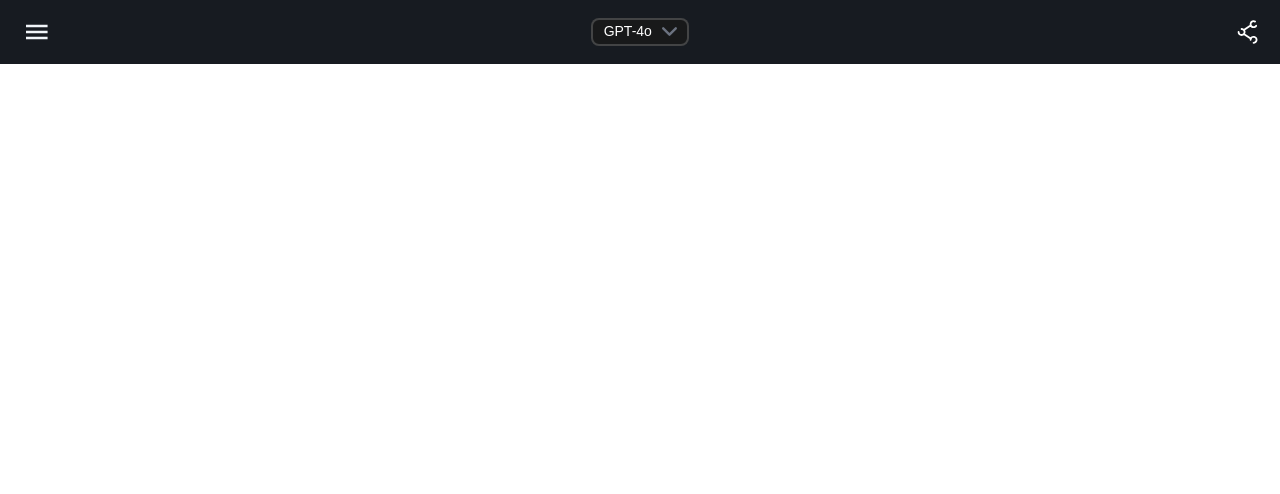
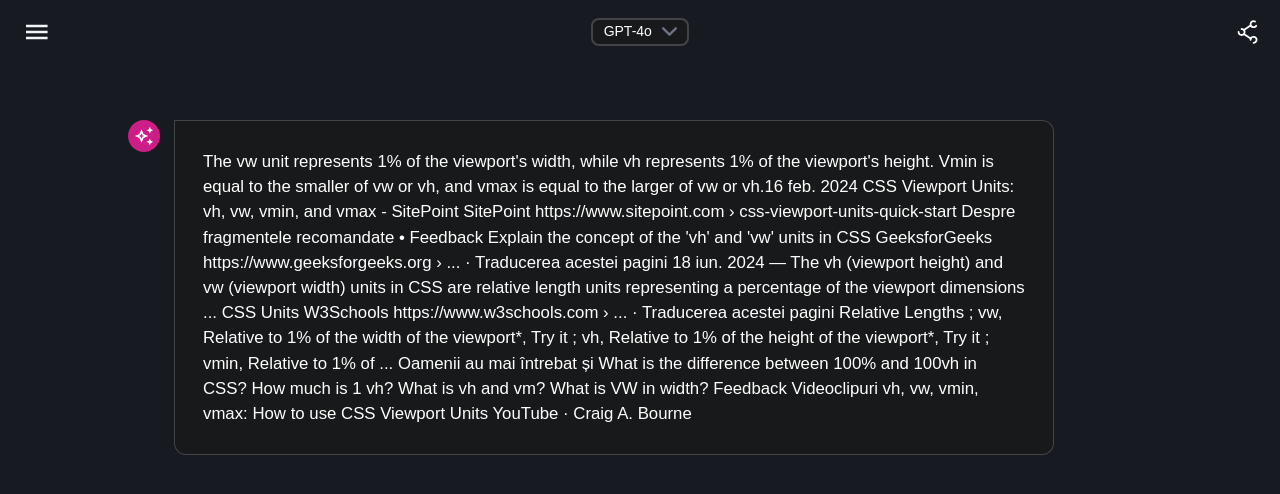
Before and after one commit to cosminbrn/AI-Interface, a React (Vite) app in the folder frontend/: page / in a window 1280 px wide. Shown: the top 494 px of the page. Built offline with nearby package versions, Linux system fonts and the light colour scheme; a web font is replaced by a local one.

Commit message:
Finished container for the Large Language Model's messages

```diff
--- /dev/null
+++ b/frontend/src/components/modelMessageContainer/ModelMessageContainer.module.scss
@@ -0,0 +1,27 @@
+@use '../../styles/base/' as *;
+@use '../../styles/abstracts/' as *;
+
+.modelMessageContainer {
+
+    width: 80vw;
+    margin: 0 auto;
+    display: grid;
+    grid-template-rows: auto auto;
+    gap: 1rem;
+
+    @include respond-above('tablet') {
+        height: auto;
+        display: grid;
+        grid-template-columns: auto 1fr;
+        gap: 1rem;
+    }
+
+    .icon {
+        width: fit-content;
+        height: fit-content;
+
+        @include respond-above('tablet') {
+
+        }
+    }
+}
--- /dev/null
+++ b/frontend/src/components/modelMessageContainer/ModelMessageContainer.tsx
@@ -0,0 +1,14 @@
+import styles from './ModelMessageContainer.module.scss';
+import chatIcon from '../../assets/chatIcon.svg';
+import ModelTextArea from './ModelTextArea/ModelTextArea';
+
+export default function ModelMessageContainer() {
+    return (
+        <div className={styles.modelMessageContainer}>
+            <div className={styles.icon}>
+                <img src={chatIcon} alt="chat icon" />
+            </div>
+            <ModelTextArea />
+        </div>
+    )
+}
--- /dev/null
+++ b/frontend/src/components/modelMessageContainer/ModelTextArea/ModelTextArea.module.scss
@@ -0,0 +1,23 @@
+@use '../../../styles/base/' as *;
+@use '../../../styles/abstracts/' as *;
+@use "sass:color";
+
+.modelText {
+    background: $color-chat-surface;
+
+    border: 1px solid color.change($color-border, $alpha: 0.2);
+    border-top-left-radius: 0;
+    border-top-right-radius: $radius-sm;
+    border-bottom-left-radius: $radius-sm;
+    border-bottom-right-radius: $radius-sm;
+
+    text-align: left;
+    max-width: 90%;
+    width: fit-content;
+
+    font-size: $font-size-md;
+
+    p {
+        margin: 2rem 2rem;
+    }
+}
--- /dev/null
+++ b/frontend/src/components/modelMessageContainer/ModelTextArea/ModelTextArea.tsx
@@ -0,0 +1,39 @@
+import styles from './ModelTextArea.module.scss';
+
+export default function ModelTextArea() {
+    return (
+        <div className={styles.modelText}>
+            <p>The vw unit represents 1% of the viewport's width, while vh represents 1% of the viewport's height. Vmin is equal to the smaller of vw or vh, and vmax is equal to the larger of vw or vh.16 feb. 2024
+CSS Viewport Units: vh, vw, vmin, and vmax - SitePoint
+
+SitePoint
+https://www.sitepoint.com › css-viewport-units-quick-start
+Despre fragmentele recomandate
+•
+Feedback
+Explain the concept of the 'vh' and 'vw' units in CSS
+
+GeeksforGeeks
+https://www.geeksforgeeks.org › ...
+·
+Traducerea acestei pagini
+18 iun. 2024 — The vh (viewport height) and vw (viewport width) units in CSS are relative length units representing a percentage of the viewport dimensions ...
+CSS Units
+
+W3Schools
+https://www.w3schools.com › ...
+·
+Traducerea acestei pagini
+Relative Lengths ; vw, Relative to 1% of the width of the viewport*, Try it ; vh, Relative to 1% of the height of the viewport*, Try it ; vmin, Relative to 1% of ...
+Oamenii au mai întrebat și
+What is the difference between 100% and 100vh in CSS?
+How much is 1 vh?
+What is vh and vm?
+What is VW in width?
+Feedback
+Videoclipuri
+vh, vw, vmin, vmax: How to use CSS Viewport Units
+YouTube · Craig A. Bourne</p>
+        </div>
+    )
+}
--- a/frontend/src/features/page/Page.module.scss
+++ b/frontend/src/features/page/Page.module.scss
@@ -0,0 +1,15 @@
+@use '../../styles/base/' as *;
+@use '../../styles/abstracts/' as *;
+
+.page {
+    display: grid;
+    grid-template-columns: 1fr;
+    grid-template-rows: $navbar-height-mobile auto;
+    height: 100vh;
+    gap: 0;
+
+    @include respond-above('md') {
+        grid-template-columns: 1fr;
+        grid-template-rows: $navbar-height auto;
+    }
+}
--- a/frontend/src/features/page/Page.tsx
+++ b/frontend/src/features/page/Page.tsx
@@ -1,7 +1,12 @@
 import { Header } from "../../layouts/header/Header"
+import Chat from "../../layouts/chat/Chat"
+import styles from './Page.module.scss';
 
 export default function Page() {
     return (
-        <Header />
+        <div className={styles.page}>
+            <Header />
+            <Chat />
+        </div>
     )
 }
--- /dev/null
+++ b/frontend/src/layouts/chat/Chat.module.scss
@@ -0,0 +1,7 @@
+@use '../../styles/base/' as *;
+@use '../../styles/abstracts/' as *;
+
+.chat {
+    background-color: $color-universal-background;
+    padding: 4rem 0;
+}
--- /dev/null
+++ b/frontend/src/layouts/chat/Chat.tsx
@@ -0,0 +1,10 @@
+import styles from './Chat.module.scss';
+import ModelMessageContainer from '../../components/modelMessageContainer/ModelMessageContainer';
+
+export default function Chat() {
+    return (
+        <div className={styles.chat}>
+            <ModelMessageContainer />
+        </div>
+    )
+}
```
Also changed, not shown: frontend/src/assets/chatIcon.svg (added), frontend/src/assets/userIcon.svg (added).
